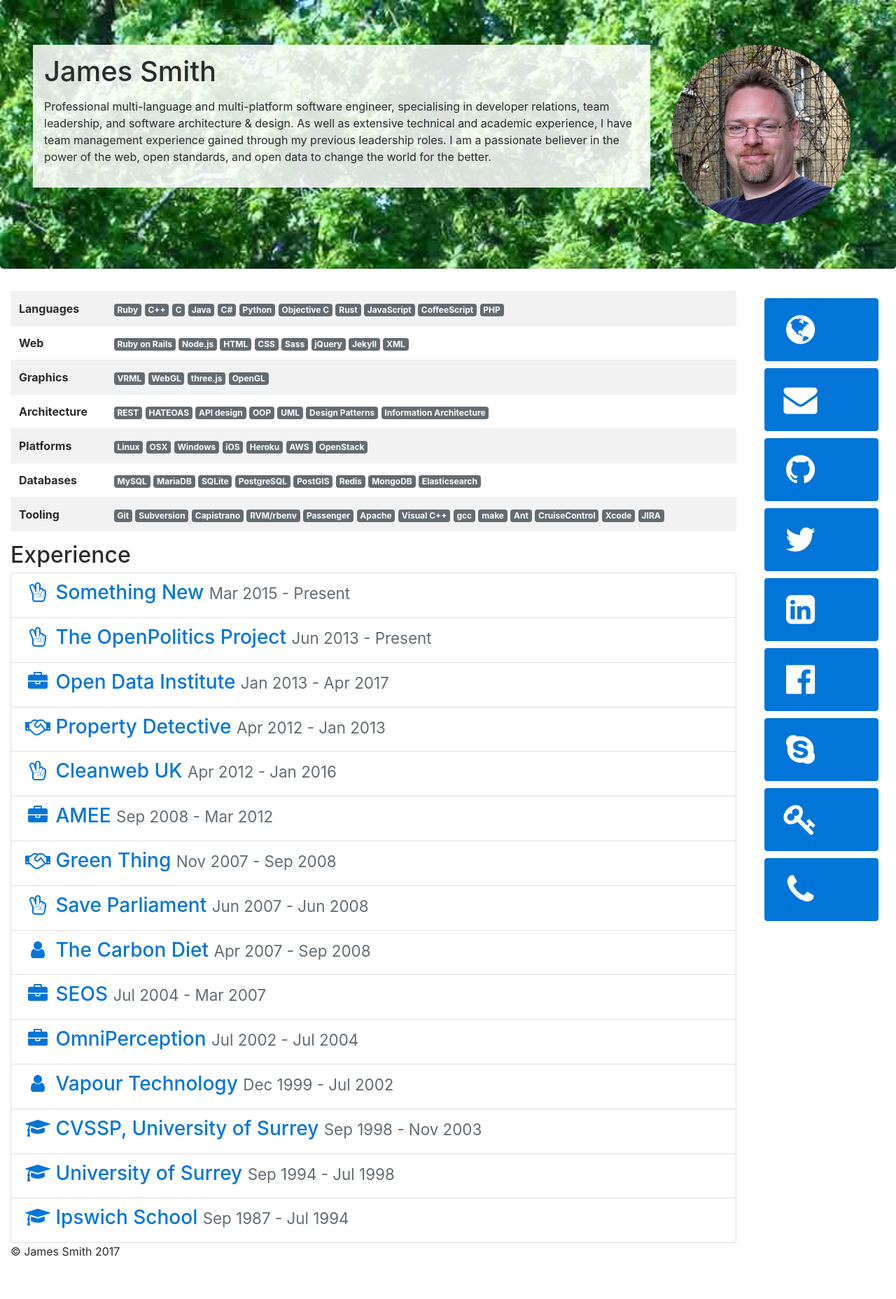
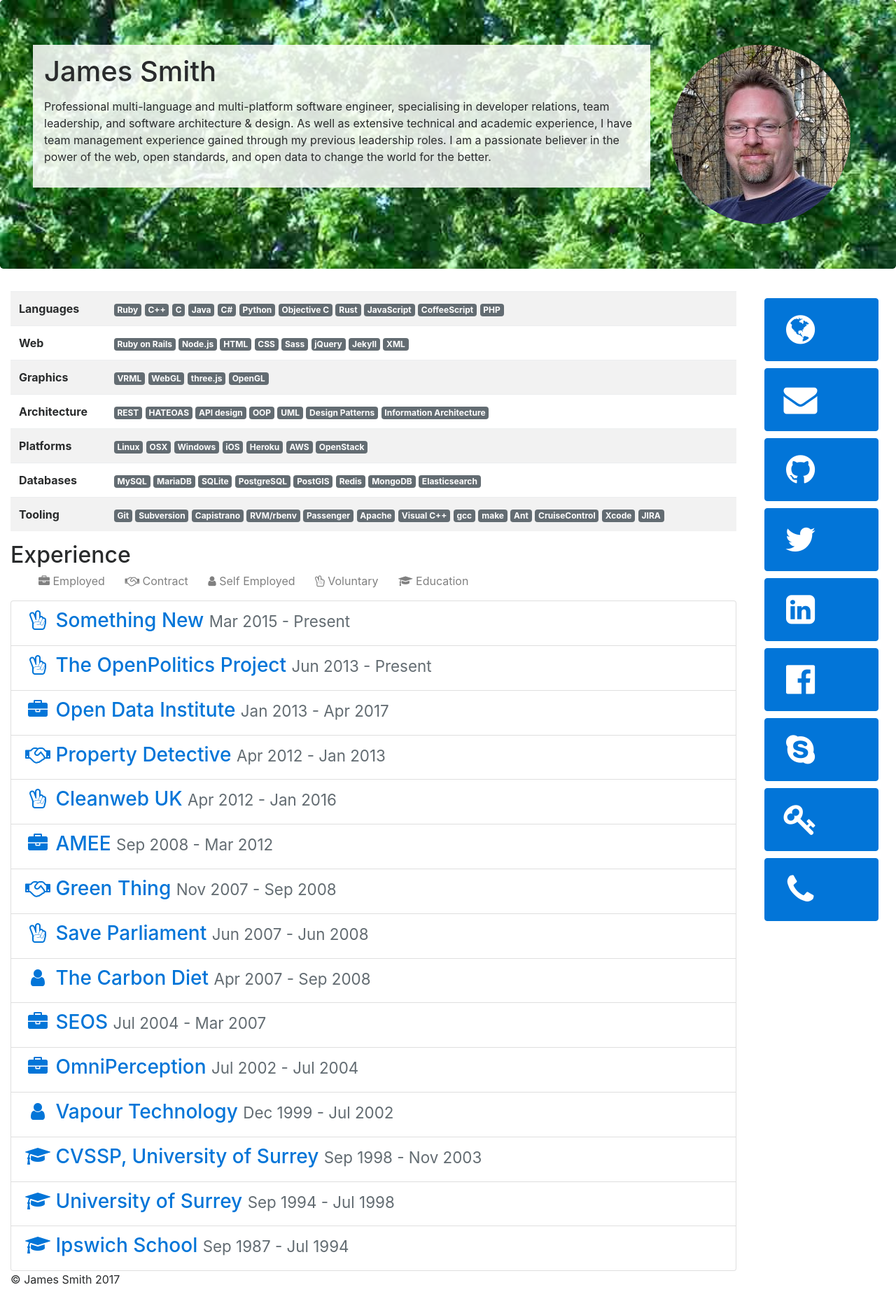
Before and after one commit to Floppy/cv, a Jekyll site: the page built from index.md, in a window 1280 px wide. Shown: the whole page at 70% size. Built offline with Jekyll 4.4.1, drawn with Linux system fonts in a browser that asks for light colours; nearby versions of some CDN libraries; before the commit the page ends 1816 px from its top, so only the background shows below that.

Commit message:
Add legend to experience

```diff
--- a/_includes/experience.html
+++ b/_includes/experience.html
@@ -1,5 +1,23 @@
 <h2>Experience</h2>
 
+<style>
+  #legend li {
+    list-style-type: none;
+    display: inline-block;
+    margin-right: 1.5em;
+    color: gray;
+  }
+</style>
+
+<div id='legend'>
+  <ul>
+    <li><i class='fa fa-briefcase'></i> Employed</li>
+    <li><i class='fa fa-handshake-o'></i> Contract</li>
+    <li><i class='fa fa-user'></i> Self Employed</li>
+    <li><i class='fa fa-hand-peace-o'></i> Voluntary</li>
+    <li><i class='fa fa-graduation-cap'></i> Education</li>
+  </ul>
+</div>
 
 <ul class="list-group">
   {% assign experiences = site.experiences | sort: "start" %}
```
